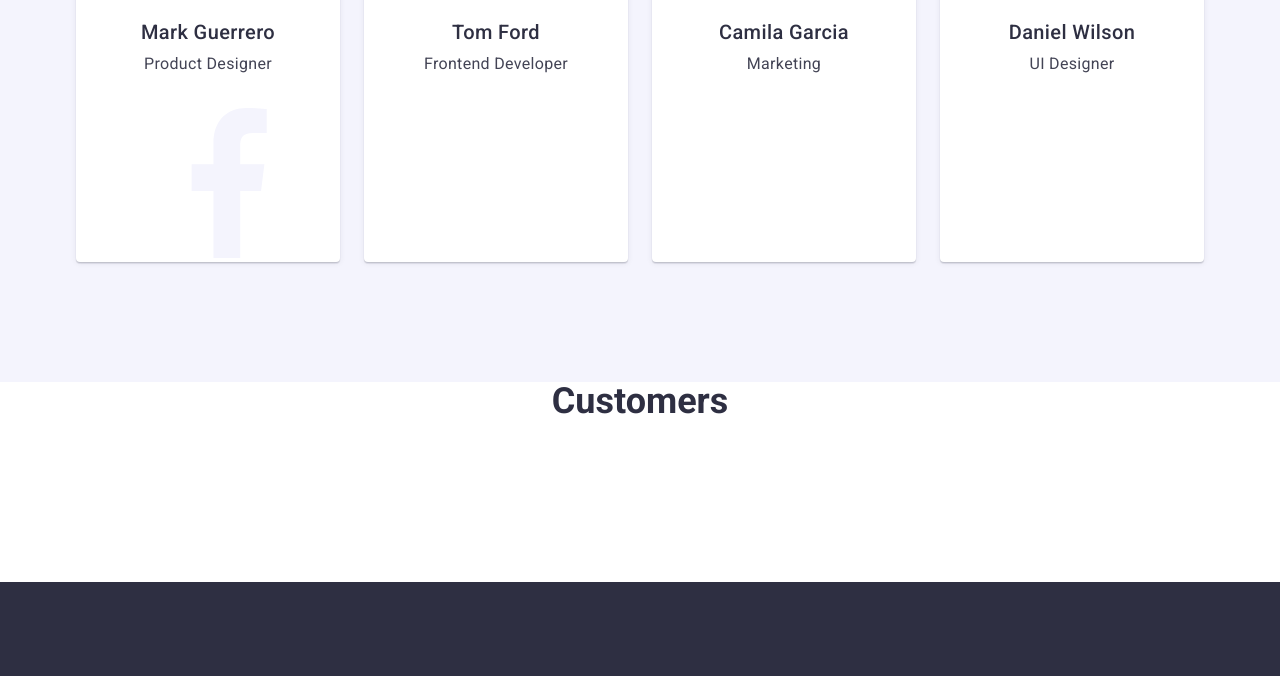
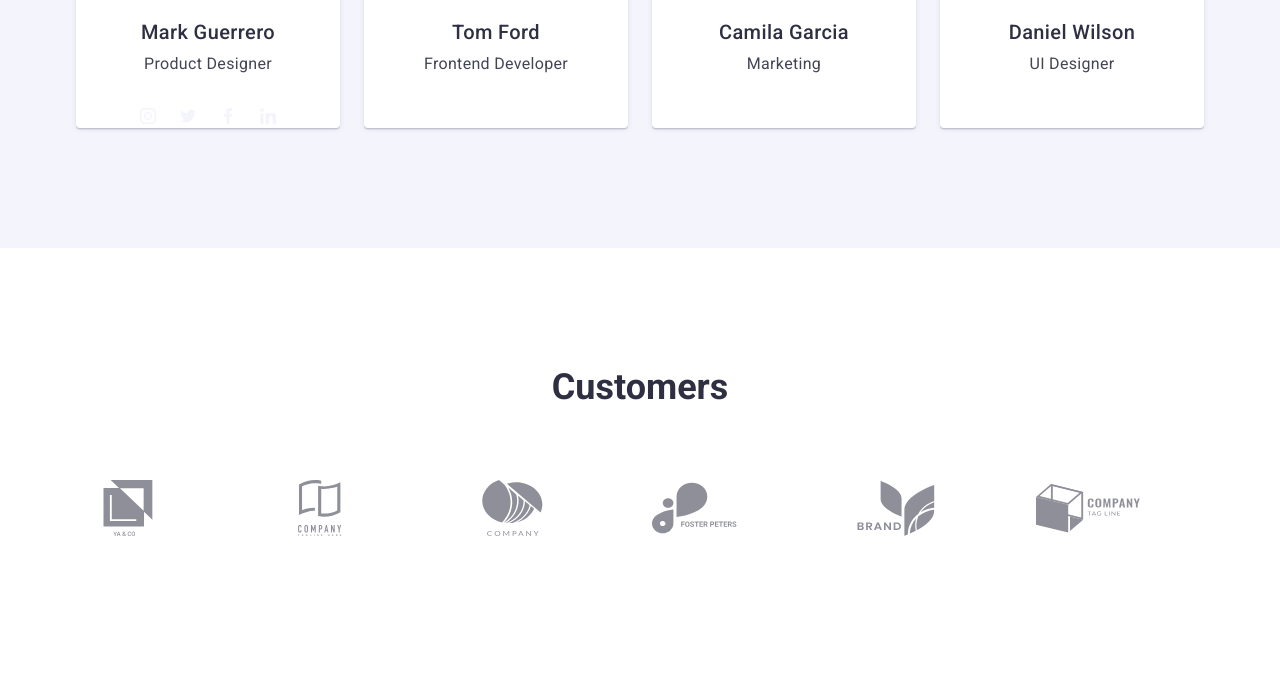
Before and after one commit to Krystyna1307/goit-markup-hw-04, a plain HTML site: page index.html in a window 1280 px wide. Shown: the part 2197-2873 px from the top of the page. Drawn offline with nearby package versions, Linux system fonts and the light colour scheme.

Commit message:
width="16" height="16"

```diff
--- a/css/styles.css
+++ b/css/styles.css
@@ -306,6 +306,11 @@ color: var(--title-text-color);
 margin-bottom: 72px;
 text-align: center;
 }
+.customers-sestion {
+padding-top: 120px;
+padding-bottom: 120px;
+}
+
 .customers-item {
 display: flex;
 gap: 24px;
--- a/index.html
+++ b/index.html
@@ -162,21 +162,21 @@
                 </li>
                 <li class="social-list-item">
                   <a href="" class="social-list-link">
-                    <svg class="social-list-icon">
+                    <svg class="social-list-icon" width="16" height="16">
                       <use href="./images/icons.svg#icon-twitter"></use>
                     </svg>
                   </a>
                 </li>
                 <li class="social-list-item">
                   <a href="" class="social-list-link">
-                    <svg class="social-list-icon">
+                    <svg class="social-list-icon" width="16" height="16">
                       <use href="./images/icons.svg#icon-facebook"></use>
                     </svg>
                   </a>
                 </li>
                 <li class="social-list-item">
                   <a href="" class="social-list-link">
-                    <svg class="social-list-icon">
+                    <svg class="social-list-icon" width="16" height="16">
                       <use href="./images/icons.svg#icon-linkedin"></use>
                     </svg>
                   </a>
@@ -226,16 +226,42 @@
       </section>
 
       <!-- -----CUSTOMERS------------- -->
-<section class="">
+<section class="customers-sestion">
   <div class="container">
     <h2 class="customers">Customers</h2>
     <ul class="customers-item">
-      <li class="customers-icon"></li>
-      <li class="customers-icon"></li>
-      <li class="customers-icon"></li>
-      <li class="customers-icon"></li>
-      <li class="customers-icon"></li>
-      <li class="customers-icon"></li>
+      <li class="customers-icon">
+        <a href="">
+          <svg class="cust-item-link" width="104" height="56">
+          <use href="./images/icons.svg#icon-group1" ></use>
+          </svg>
+        </a>
+      </li>
+      <li class="customers-icon"><a href="">
+          <svg class="cust-item-link" width="104" height="56">
+          <use href="./images/icons.svg#icon-group2" ></use>
+          </svg>
+      </a></li>
+      <li class="customers-icon"><a href="">
+          <svg class="cust-item-link" width="104" height="56">
+          <use href="./images/icons.svg#icon-group3" ></use>
+          </svg>
+      </a></li>
+      <li class="customers-icon"><a href="">
+          <svg class="cust-item-link" width="104" height="56">
+          <use href="./images/icons.svg#icon-group4" ></use>
+          </svg>
+      </a></li>
+      <li class="customers-icon"><a href="">
+          <svg class="cust-item-link" width="104" height="56">
+          <use href="./images/icons.svg#icon-group5" ></use>
+          </svg>
+      </a></li>
+      <li class="customers-icon"><a href="">
+          <svg class="cust-item-link" width="104" height="56">
+          <use href="./images/icons.svg#icon-group6" ></use>
+          </svg>
+      </a></li>
   </ul>
   </div>
 
```
